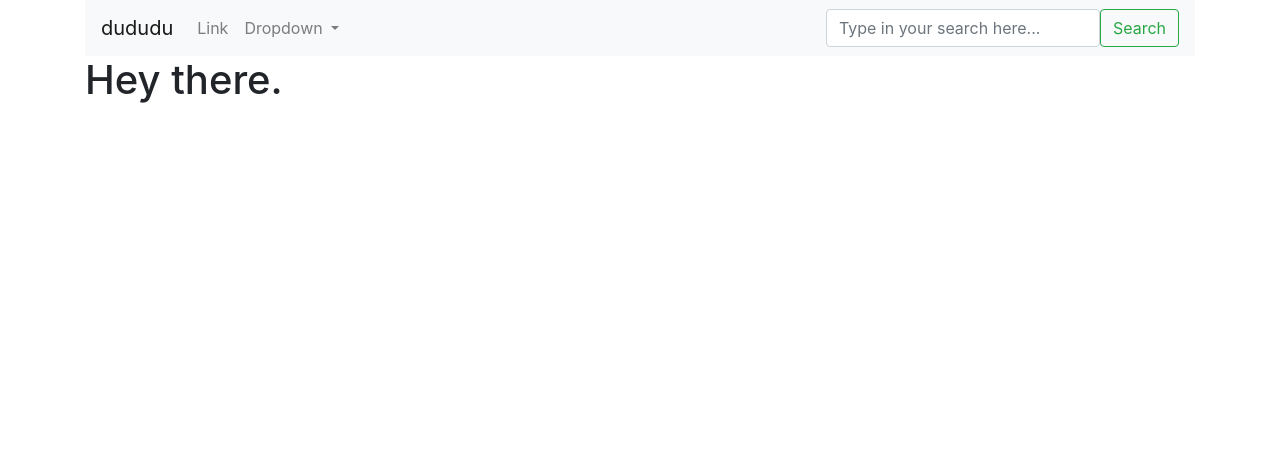
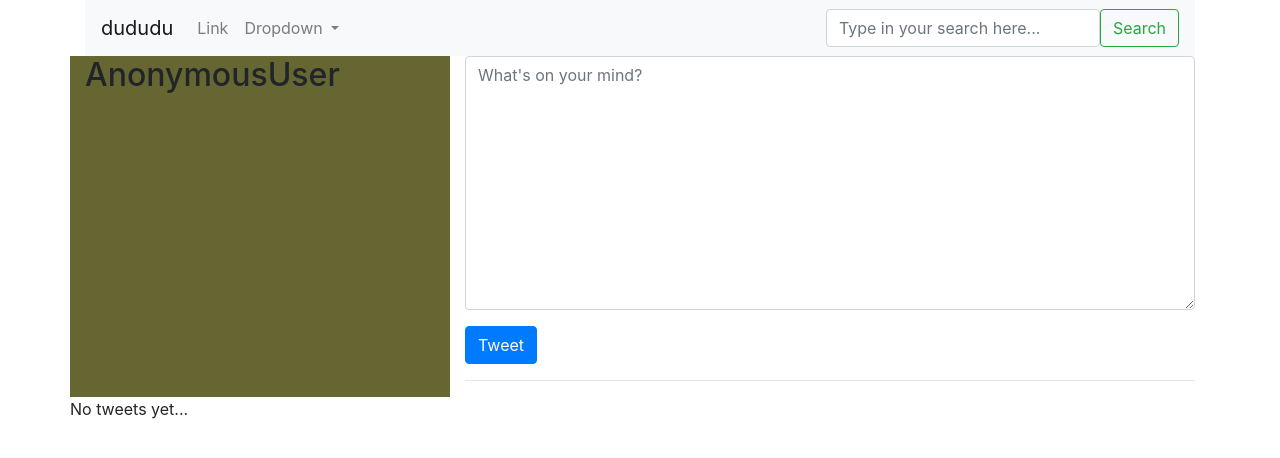
Before and after one commit to rollschild/dududu, a Django app: page / in a window 1280 px wide. Shown: the top 458 px of the page. Run offline with Django 3.2, Linux system fonts and the light colour scheme; data that the repository does not hold is empty; some libraries are stand-ins or nearby versions.

Commit message:
Added tweet functionality onto home page

```diff
--- a/dududu/urls.py
+++ b/dududu/urls.py
@@ -20,9 +20,10 @@ from django.conf.urls.static import static
 from django.conf.urls import include
 
 from .views import index
+from tweets.views import TweetListView
 
 urlpatterns = [
-    path('', index, name="index"),
+    path('', TweetListView.as_view(), name="index"),
     path('admin/', admin.site.urls),
     path('tweet/', include('tweets.urls', namespace='tweets'))
 ]
--- a/tweets/forms.py
+++ b/tweets/forms.py
@@ -4,6 +4,9 @@ from .models import Tweet
 
 
 class TweetModelForm(forms.ModelForm):
+    content = forms.CharField(label="", widget=forms.Textarea(
+        attrs={"placeholder": "What's on your mind?", "class": "form-control"}))
+
     class Meta:
         model = Tweet
         fields = [
--- a/tweets/templates/tweets/form.html
+++ b/tweets/templates/tweets/form.html
@@ -1,5 +1,5 @@
-<form class="form" method="POST" action="">
+<form class="form" method="POST" action="{% if action_url %}{{ action_url }}{% endif %}">
     {% csrf_token %}
     {{ form.as_p }}
-    <input type="submit" value="{{ btn_title }}" />
+    <input class="btn btn-primary" type="submit" value="{{ btn_title }}" />
 </form>
--- a/tweets/templates/tweets/tweet_list.html
+++ b/tweets/templates/tweets/tweet_list.html
@@ -1,18 +1,25 @@
 {% extends "base.html" %}
 
 {% block content %}
-    {# {% include "tweets/search_form.html" %} #}
-    {#<div class="row">#}
-        {#<div class="col-sm-4 col-xs-12" style="background-color:#666633">#}
-            {#<h2>{{ request.user }}</h2>#}
-        <!--/div-->
-        <div class='row'>
+    <div class='row'>
+        <div class="col-sm-4 col-xs-12" style="background-color:#666633">
+            <h2>{{ request.user }}</h2>
+        </div>
+        <!--div-->
+            {% if not request.GET.q %}
+                <div class="col-sm-8">
+                    {% include "tweets/form.html" with form=create_form action_url=create_url btn_title="Tweet" %}
+                    <hr/>
+                </div>
+            {% endif %}
             {% for object in object_list %}
-                {% if forloop.counter == 1 %}
-                    <div class="col-sm-4 col-xs-12" style="background-color:#666633">                         <h2>{{ request.user }}</h2>
-                    </div>
+                {% if request.GET.q %}
+                    {% if forloop.counter is not 1 %}
+                        <div class="col-sm-4 col-xs-12" style="background-color:#ffffff">
+                        </div>
+                    {% endif %}
                 {% else %}
-                    <div class="col-sm-4 col-xs-12" style="background-color:white">
+                    <div class="col-sm-4 col-xs-12" style="background-color:#ffffff">
                     </div>
                 {% endif %}
                 <div class="col-sm-8">
@@ -38,6 +45,6 @@
                     <p>No tweets yet...</p>
                 {% endif %}
             {% endfor %}
-        </div>
-    <!--/div-->
+        <!--/div-->
+    </div>
 {% endblock content %}
--- a/tweets/urls.py
+++ b/tweets/urls.py
@@ -1,4 +1,5 @@
 from django.urls import path
+from django.views.generic.base import RedirectView
 from .views import (
     tweet_detail_view,
     tweet_list_view,
@@ -12,7 +13,8 @@ from .views import (
 app_name = 'tweets'
 
 urlpatterns = [
-    path('', TweetListView.as_view(), name="list"),
+    path('', RedirectView.as_view(url="/")),
+    path('search/', TweetListView.as_view(), name="list"),
     path('<int:pk>/', TweetDetailView.as_view(), name="detail"),
     path('create/', TweetCreateView.as_view(), name='create'),
     path('<int:pk>/update/', TweetUpdateView.as_view(), name='update'),
--- a/tweets/views.py
+++ b/tweets/views.py
@@ -96,7 +96,9 @@ class TweetListView(ListView):
     # template_name = "tweets/list_view.html"
 
     def get_context_data(self, *args, **kwargs):
-        context = super(TweetListView, self). get_context_data(*args, **kwargs)
+        context = super(TweetListView, self).get_context_data(*args, **kwargs)
+        context["create_form"] = TweetModelForm()
+        context["create_url"] = reverse_lazy("tweets:create")
         return context
 
 
```
Also changed, not shown: tweets/templates/tweets/create_view.html (+6 -1 lines).
